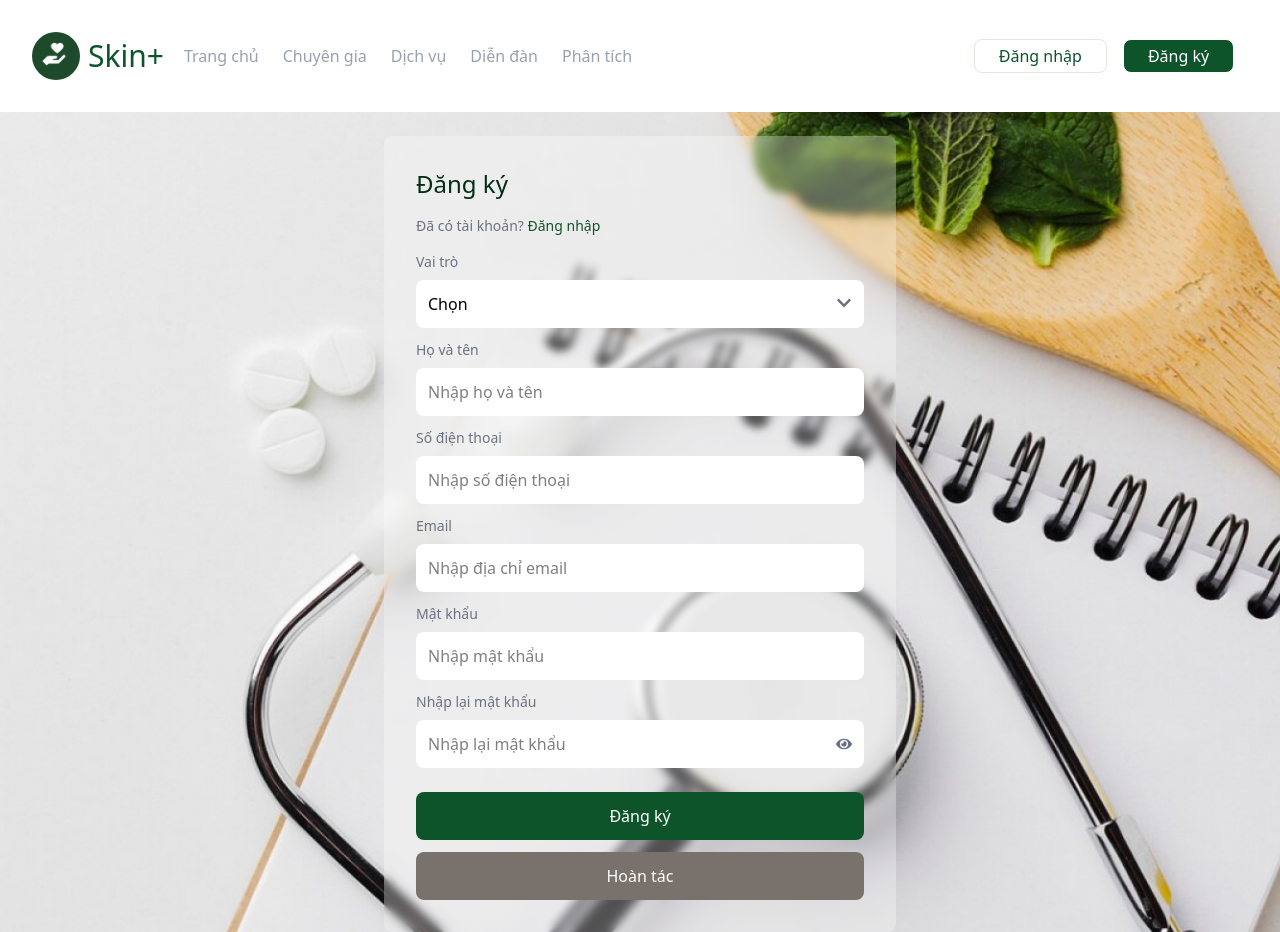
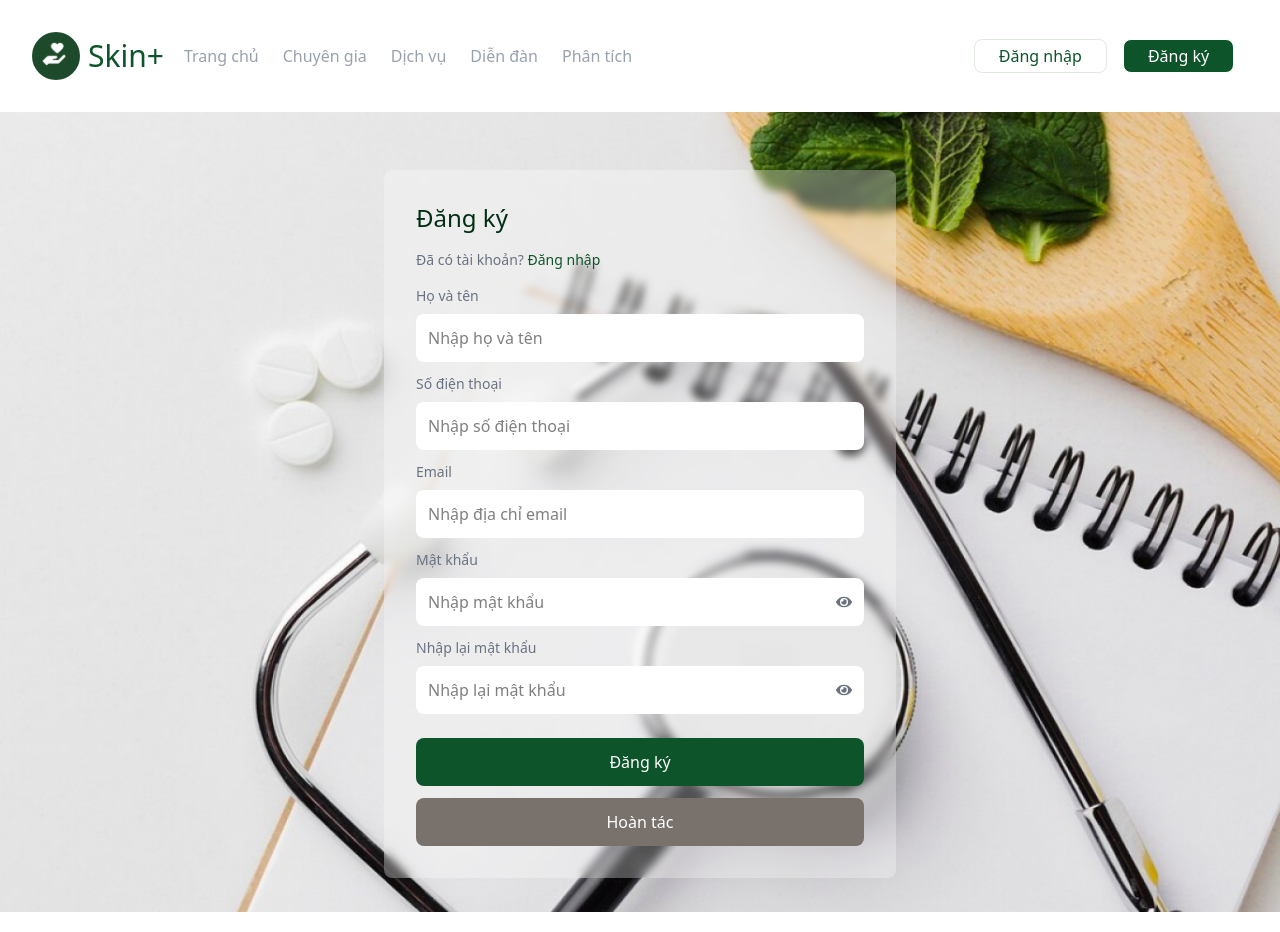
Before and after one commit to PBL6-D-an-chuyen-nganh/Frontend, a React (Vite) app: page /signup in a window 1280 px wide. Built offline with nearby package versions, Linux system fonts and the light colour scheme.

Commit message:
forgetpassUI

```diff
--- /dev/null
+++ b/src/components/ForgetPass/index.jsx
@@ -0,0 +1,36 @@
+import React, { useState } from 'react'
+import { Link } from 'react-router-dom'
+
+function Login() {
+  const [showPassword, setShowPassword] = useState(false)
+
+  return (
+    <div className='w-full max-w-lg p-8 bg-white/30 backdrop-blur-xs rounded-lg shadow-neutral-300 relative'>
+        <div className='mb-8'>
+            <h2 className='text-2xl font-normal mb-6 text-green-950'>Quên mật khẩu</h2>
+            <p className='text-gray-500 text-sm font-light'>Vui lòng nhập thông tin tài khoản để lấy lại mật khẩu</p>
+        </div>
+        <div className='mb-8'>
+            <input
+                className='w-full p-3 bg-white rounded-lg font-light focus:outline-none focus:ring-2 focus:ring-green-900 focus:border-transparent'
+                type='email'
+                id='email'
+                placeholder='Nhập email của bạn'
+            />
+        </div>
+
+        <div className='space-y-3'>
+             <button className='w-full p-3 border-1 rounded-lg bg-green-900 text-white cursor-pointer hover:bg-white hover:text-green-900'>Gửi mã xác thực</button>
+            <Link
+                to="/login"
+                className="text-green-900 font-medium hover:underline flex justify-center"
+            >
+                Tạo tài khoản mới
+            </Link>
+        </div>
+
+    </div>
+  )
+}
+
+export default Login
--- a/src/components/Login/index.jsx
+++ b/src/components/Login/index.jsx
@@ -7,7 +7,7 @@ function Login() {
   const [showPassword, setShowPassword] = useState(false)
 
   return (
-    <div className='w-full max-w-lg p-8 bg-white/30 backdrop-blur-xs rounded-lg shadow-neutral-300 relative'>
+    <div className='w-full max-w-sm p-8 bg-white/30 backdrop-blur-xs rounded-lg shadow-neutral-300 relative sm:max-w-md md:max-w-lg '>
       <div className='mb-8'>
         <h2 className='text-2xl font-normal mb-6 text-green-950'>Đăng nhập</h2>
         <p className='text-gray-500 text-sm font-light'>
--- a/src/components/SignUp/index.jsx
+++ b/src/components/SignUp/index.jsx
@@ -23,27 +23,6 @@ function SignUp() {
       </div>
 
       <div>
-        <div className='mb-3 relative'>
-            <label
-                className='block text-gray-500 text-sm font-light mb-2'
-                htmlFor='role'
-            >
-                Vai trò
-            </label>
-            <select
-                id="role"
-                className="w-full p-3 bg-white rounded-lg font-light
-                            focus:outline-none focus:ring-2 focus:ring-green-900
-                            focus:border-transparent appearance-none pr-10"
-                defaultValue="select"
-            >
-                 <option value="select">Chọn</option>
-                <option value="patient">Bệnh nhân</option>
-                <option value="doctor">Bác sĩ</option>
-            </select>
-            <FaChevronDown className="absolute right-3 top-2/3 -translate-y-1/2 text-gray-500 pointer-events-none cursor-pointer" />
-        </div>
-
         <div className='mb-3'>
             <label
                 className='block text-gray-500 text-sm font-light mb-2'
@@ -102,6 +81,13 @@ function SignUp() {
             id='password'
             placeholder='Nhập mật khẩu '
           />
+          <button
+            type="button"
+            onClick={() => setShowPassword(!showPassword)}
+            className="absolute right-3 top-11 text-gray-500 hover:text-gray-700"
+          >
+            {showPassword ? <FaEyeSlash /> : <FaEye />}
+          </button>
         </div>
 
         <div className='mb-6 relative'>
--- /dev/null
+++ b/src/pages/ForgetPass/index.jsx
@@ -0,0 +1,22 @@
+import React from 'react'
+import backgroundImage from '../../assets/img/BG.jpg'
+import ForgetPass from '../../components/ForgetPass'
+
+function ForgetPassPage() {
+  return (
+    <div>
+        <div className='relative min-h-screen'>
+            <img
+                src={backgroundImage}
+                alt="background"
+                className="absolute inset-0 w-full h-full object-cover"
+            />
+             <div className='relative z-10 flex items-center justify-center min-h-screen'>
+              <ForgetPass />
+          </div>
+        </div>
+    </div>
+  )
+}
+
+export default ForgetPassPage
--- a/src/pages/Login/index.jsx
+++ b/src/pages/Login/index.jsx
@@ -15,9 +15,7 @@ function LoginPage() {
     <div className='relative z-10 flex items-center justify-center min-h-screen'>
       <Login />
     </div>
-
-
-</div>
+  </div>
 
   )
 }
```
Also changed, not shown: src/routers/index.jsx (+5 -2 lines).
